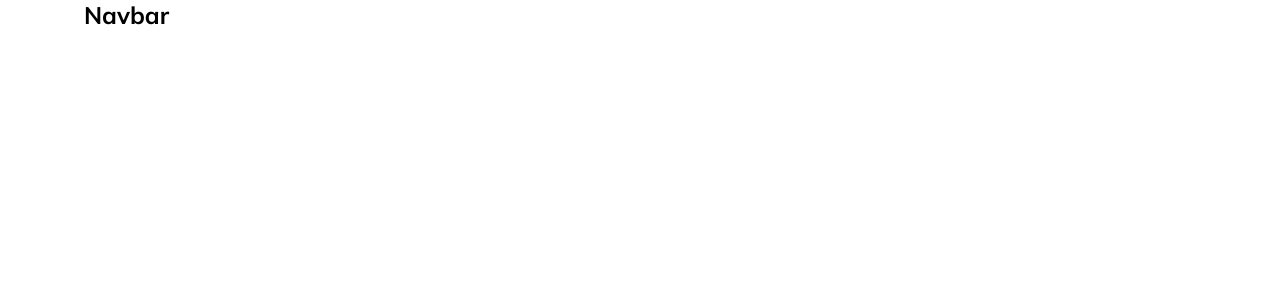
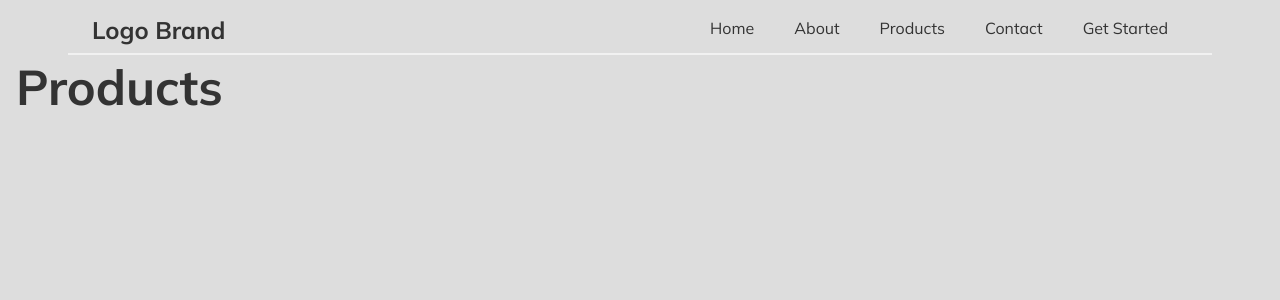
Before and after one commit to MAbdurahman/sc-reactjs-simple-navbar, a React (Vite) app: page /products in a window 1280 px wide. Before the commit this address had no page. Shown: the top 300 px of the page. Built offline with nearby package versions, Linux system fonts and the light colour scheme.

Commit message:
Update navigation/Burger.jsx and navigation/Navbar

```diff
--- a/src/app/App.jsx
+++ b/src/app/App.jsx
@@ -12,12 +12,12 @@ import Navbar from '../components/navigation/Navbar';
 export default function App() {
 
    return (
-      <div className='utils-container'>
+      <div className='utils-container-fluid'>
          <Navbar/>
          <Routes>
             <Route path='/' element={<Home/>}/>
             <Route path='/about' element={<About/>}/>
-            <Route path='/contact' element={<Products/>}/>
+            <Route path='/products' element={<Products/>}/>
             <Route path='/contact' element={<Contact/>}/>
             <Route path='/sign-in' element={<SignIn/>}/>
             <Route path='/sign-up' element={<SignUp/>}/>
--- a/src/components/navigation/Burger.jsx
+++ b/src/components/navigation/Burger.jsx
@@ -6,30 +6,33 @@ const Hamburger = styled.div`
    position: fixed;
    top: 16px;
    right: 20px;
-   z-index: 20;
+   z-index: 99;
    display: none;
-   width: 2rem;
-   height: 2rem;
+   width: 35px;
+   height: 35px;
    @media screen and (max-width: 768px) {
+      right: 32px;
+      top: 16px;
       display: flex;
       justify-content: space-around;
       flex-flow: column nowrap;
    }
    div {
-      width: 2rem;
-      height: 0.25rem;
+      width: 32px;
+      height: 4px;
+      z-index: 99;
       background-color: ${({ open }) => open ? '#ccc' : '#333'};
       border-radius: 8px;
       transform-origin: 1px;
-      transition: all 0.2s ease-in-out;
+      transition: all 0.35s ease-in-out;
       &:nth-child(1) {
-         transform: ${({ open }) => open ? 'translateY(12px) rotate(135deg)' : 'translateY(0) rotate(0)'};
+         transform: ${({ open }) => open ? 'translateY(2px) rotate(135deg)' : 'translateY(0) rotate(0)'};
       }
       &:nth-child(2) {
          transform: ${({ open }) => open ? 'scale(0)' : 'scale(1)'};
       }
       &:nth-child(3) {
-         transform: ${({ open }) => open ? 'translateY(-12px) rotate(-135deg)' : 'translateY(0) rotate(0)'};
+         transform: ${({ open }) => open ? 'translateY(-2px) rotate(-135deg)' : 'translateY(0) rotate(0)'};
       }
    }
 
--- a/src/components/navigation/Navbar.jsx
+++ b/src/components/navigation/Navbar.jsx
@@ -1,9 +1,32 @@
+import React from 'react';
+import Burger from './Burger.jsx';
+import styled from 'styled-components';
+
+
+const Nav = styled.nav`
+   width: 100%;
+   height: 55px;
+   border-bottom: 2px solid #f1f1f1;
+   padding: 0 1.5em;
+   display: flex;
+   justify-content: space-between;
+
+   .brand {
+      padding: 0.5em 0;
+      font-size: 1.5rem;
+      font-weight: 700;
+   }
+`
+
 export default function Navbar() {
 
    return (
-      <div>
-         <h2>Navbar</h2>
-      </div>
+      <Nav className='utils-container'>
+         <div className='brand'>
+            Logo Brand
+         </div>
+         <Burger/>
+      </Nav>
 
    );
 }
--- a/src/components/navigation/Navigation.jsx
+++ b/src/components/navigation/Navigation.jsx
@@ -7,18 +7,18 @@ const NavList  = styled.ul`
    flex-flow: row nowrap;
 
    li {
-      padding: 16px 8px;
+      padding: 16px 20px;
    }
 
    @media screen and (max-width: 768px) {
       flex-flow: column nowrap;
       background-color: #0d2538;
       position: fixed;
-      transform: ${({open}) => (open ? 'translateX(0)' : 'translateX(100%)')};
+      transform: ${({open}) => (open ? 'translateX(0%)' : 'translateX(100%)')};
       top: 0;
       right: 0;
       height: 100vh;
-      width: 100%;
+      width: 100vw;
       padding-top: 3.5rem;
       transition: transform 0.3s ease-in-out;
 
@@ -34,10 +34,10 @@ export default function Navigation({open}) {
    return (
       <NavList open={open}>
          <li>Home</li>
-         <li>About Us</li>
-         <li>Contact Us</li>
-         <li>Sign In</li>
-         <li>Sign Up</li>
+         <li>About</li>
+         <li>Products</li>
+         <li>Contact</li>
+         <li>Get Started</li>
       </NavList>
 
    );
--- a/src/index.css
+++ b/src/index.css
@@ -24,15 +24,116 @@
 html {
   height: 100dvh;
   width: 100dvw;
+  font-size: 100%;
   scroll-behavior: smooth;
+  scrollbar-width: none;
   overflow-x: hidden;
+  -ms-overflow-style: none;
+}
+
+@media screen and (max-width: 540px) {
+  html {
+    font-size: 62.5%;
+  }
+
+}
+@media screen and (max-width: 390px) {
+  html {
+    font-size: 50%;
+  }
+
 }
 
 body {
   position: relative;
   height: 100%;
   width: 100%;
+  z-index: 1;
+  overflow-x: hidden;
   font-family: 'Mulish', sans-serif;
+  font-weight: 400;
+  font-style: normal;
+  font-optical-sizing: auto;
+  text-rendering: optimizeLegibility;
+  -webkit-font-smoothing: antialiased;
+  -moz-osx-font-smoothing: grayscale;
+  line-height: 1.5;
+  color: #333;
+  background-color: #ddd;
+}
+
+
+
+/*===============================================================
+       Typography Scale - 1.250 - Major Third
+==================================================================*/
+h1, h2, h3, h4, h5, h6 {
+  font-family: 'Mulish', sans-serif;
+  font-weight: 700;
+  font-style: normal;
+  font-optical-sizing: auto;
+  text-rendering: optimizeLegibility;
+  line-height: 1.3;
+}
+
+h1 {
+  font-size: 3.815rem;
+}
+
+h2 {
+  font-size: 3.052rem;
+}
+
+h3 {
+  font-size: 2.441rem;
+}
+
+h4 {
+  font-size: 1.953rem;
+}
+
+h5 {
+  font-size: 1.563rem;
+}
+
+h6 {
+  font-size: 1.25rem;
+}
+
+p, small {
+  font-family: 'Mulish', sans-serif;
+  font-weight: 400;
+  font-style: normal;
+  font-optical-sizing: auto;
+  text-rendering: optimizeLegibility;
+}
+
+p {
+  font-size: 1rem;
+  margin-bottom: 1em;
+}
+
+small {
+  font-size: 0.8rem;
+}
+
+img {
+  width: 100%;
+  height: auto;
+}
+ul {
+  list-style: none;
+}
+
+a {
+  text-decoration: none;
+  cursor: pointer;
+  opacity: 0.75;
+}
+
+a:hover {
+  cursor: pointer;
+  opacity: 1;
 }
 
 
@@ -45,8 +146,13 @@ body {
 
 
 
-
-
+.utils-container-fluid {
+  width: 100%;
+  margin-left: auto;
+  margin-right: auto;
+  padding-left: 16px;
+  padding-right: 16px;
+}
 
 .utils-container {
   width: 100%;
--- a/src/pages/Home/index.jsx
+++ b/src/pages/Home/index.jsx
@@ -1,7 +1,7 @@
 export default function Home() {
 
    return (
-      <div>
+      <div className='utils-container'>
          <h2>Home</h2>
       </div>
 
```
